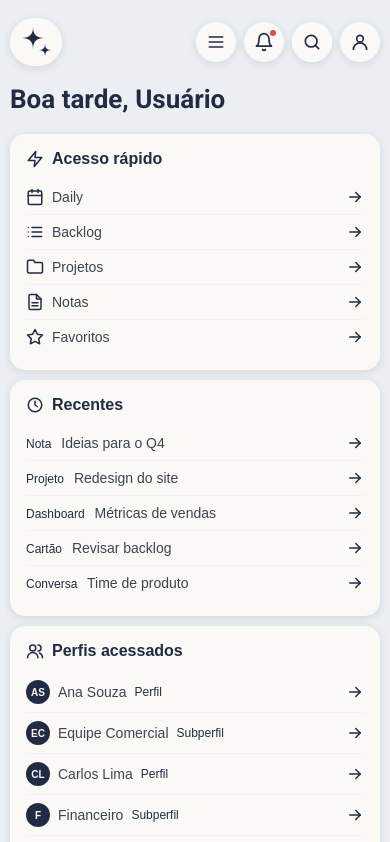
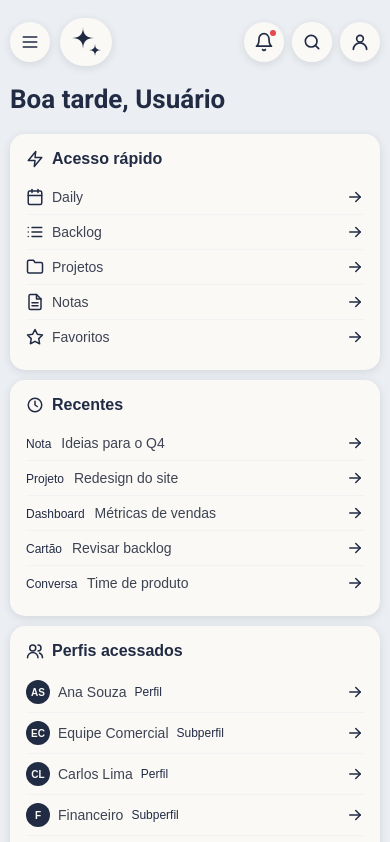
Before and after one commit to Mateuskjk/Stars, an Angular app: page / in a window 390 px wide. Shown: the top 842 px of the page. Built offline with nearby package versions, Linux system fonts and the light colour scheme; a web font is replaced by a local one.

Commit message:
Responsividade

```diff
--- a/src/app/app.html
+++ b/src/app/app.html
@@ -3,6 +3,20 @@
     <router-outlet />
   </div>
   <div class="navigation-top">
+    <div class="nav-brand">
+      <button
+        class="nav-button nav-toggle"
+        type="button"
+        aria-label="Menu"
+        [attr.aria-expanded]="openMenu() === 'nav'"
+        (click)="toggleMenu('nav')"
+      >
+        <svg class="nav-button__icon" viewBox="0 0 24 24" aria-hidden="true">
+          <path d="M4 6h16" />
+          <path d="M4 12h16" />
+          <path d="M4 18h16" />
+        </svg>
+      </button>
       <a class="logo-sys" routerLink="/">
         <svg class="logo-sys__icon" viewBox="0 0 32 32" aria-hidden="true">
           <path d="M13 1Q13 12 24 12Q13 12 13 23Q13 12 2 12Q13 12 13 1Z" />
@@ -10,6 +24,7 @@
         </svg>
         <span class="logo-sys__name">Stars</span>
       </a>
+    </div>
     <nav class="center-options" [class.is-open]="openMenu() === 'nav'" (click)="closeNavOnLinkClick($event)">
       <ul class="center-options__list">
         <li><a class="center-options__link" routerLink="/" routerLinkActive="is-active" [routerLinkActiveOptions]="{ exact: true }">Home</a></li>
@@ -31,19 +46,6 @@
       </ul>
     </nav>
     <div class="bottons">
-      <button
-        class="nav-button nav-toggle"
-        type="button"
-        aria-label="Menu"
-        [attr.aria-expanded]="openMenu() === 'nav'"
-        (click)="toggleMenu('nav')"
-      >
-        <svg class="nav-button__icon" viewBox="0 0 24 24" aria-hidden="true">
-          <path d="M4 6h16" />
-          <path d="M4 12h16" />
-          <path d="M4 18h16" />
-        </svg>
-      </button>
       <div class="nav-menu">
         <button
           class="nav-button"
--- a/src/styles/components/_app.scss
+++ b/src/styles/components/_app.scss
@@ -389,6 +389,13 @@
   }
 }
 
+// ☰ + logo, lado a lado na esquerda
+.nav-brand {
+  display: flex;
+  align-items: center;
+  gap: 10px;
+}
+
 // Botão ☰: só aparece quando o menu do meio vira painel
 .nav-toggle {
   display: none;
```
Lines whose indentation alone changed are shown as unchanged.
